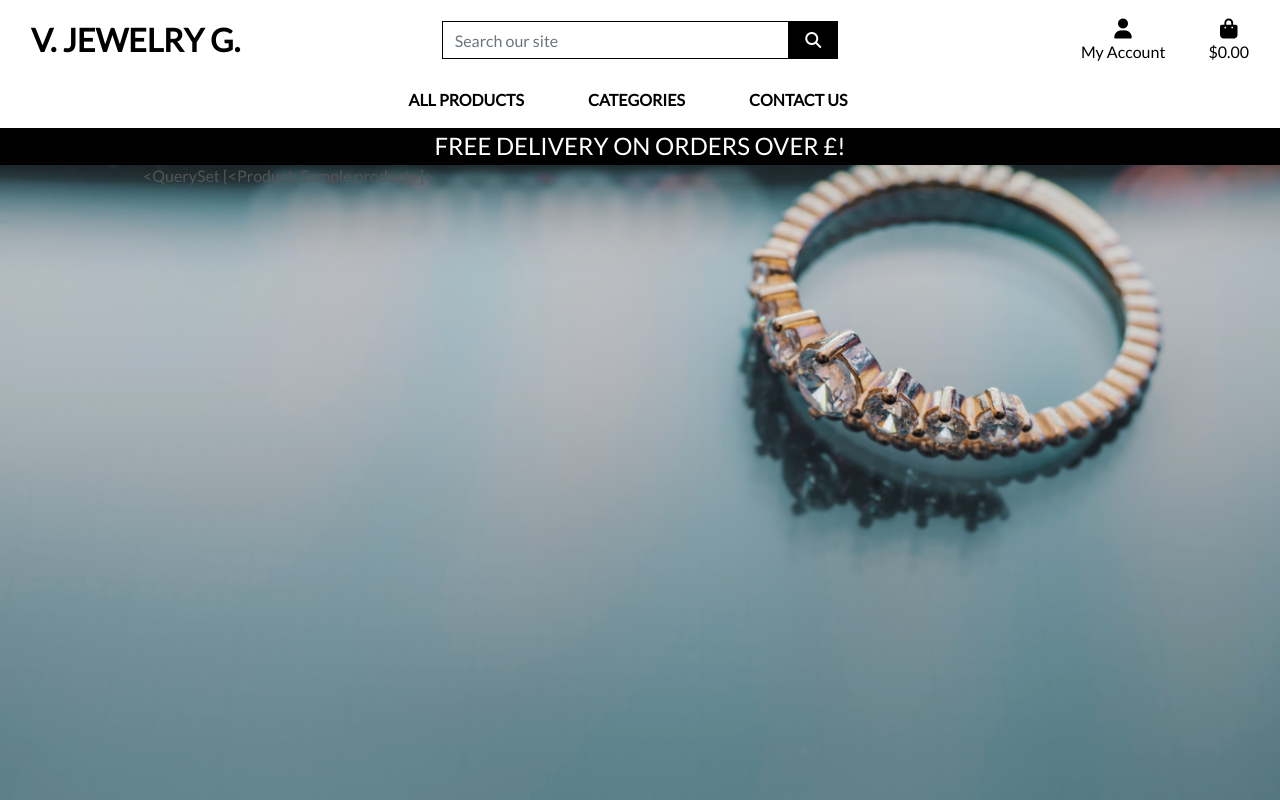
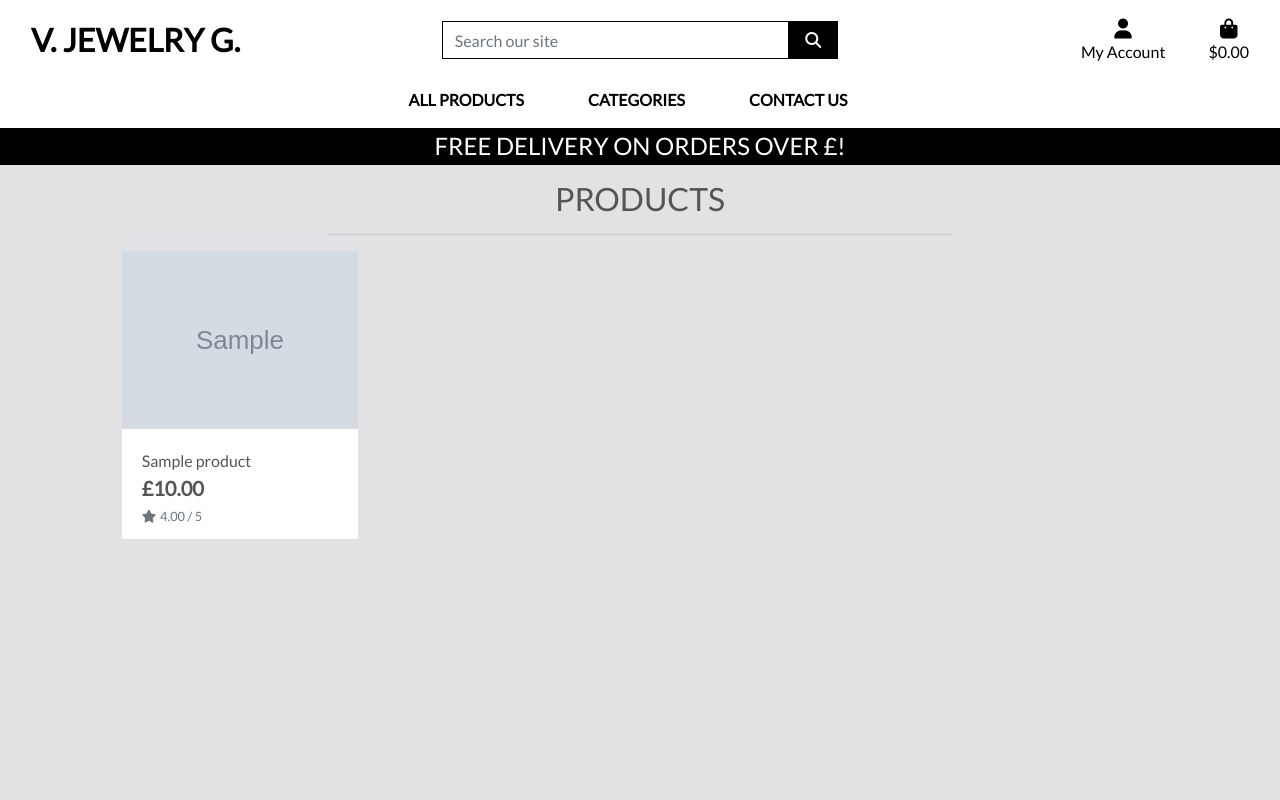
Before and after one commit to Vaidots/Project-5, a Django app: page /products/ in a window 1280 px wide. Run offline with Django 3.2, Linux system fonts and the light colour scheme; tables that the repository leaves empty hold one stand-in row (values such as "Sample post"); grey boxes marked "Sample" are stand-in pictures; some libraries are stand-ins or nearby versions.

Commit message:
Add structure to product.html

```diff
--- a/V_jewelry_G/settings.py
+++ b/V_jewelry_G/settings.py
@@ -152,4 +152,6 @@ STATICFILES_DIRS = (os.path.join(BASE_DIR, 'static'),)
 MEDIA_URL = '/media/'
 MEDIA_ROOT = os.path.join(BASE_DIR, 'media')
 
+
+
 DEFAULT_AUTO_FIELD = 'django.db.models.BigAutoField'
--- a/products/templates/products/products.html
+++ b/products/templates/products/products.html
@@ -10,10 +10,68 @@
 {% endblock %}
 
 {% block content %}
-    <div class="container">
+    <div class="overlay"></div>
+    <div class="container-fluid">
         <div class="row">
-            <div class="col">
-                {{ products }}
+            <div class="col text-center mt-3">
+                <h2 class="logo-font">Products</h2>
+                <hr class="w-50 mb-1">
+            </div>
+        </div>
+        <div class="row">
+            <div class="product-container col-10 offset-1">
+                <div class="row mt-1 mb-2"></div>
+                <div class="row">
+                    {% for product in products %}
+                        <div class="col-sm-6 col-md-6 col-lg-4 col-xl-3">
+                            <div class="card h-100 border-0">
+                                {% if product.image %}
+                                <a href="">
+                                    <img class="card-img-top img-fluid" src="{{ product.image.url }}" alt="{{ product.name }}">
+                                </a>
+                                {% else %}
+                                <a href="">
+                                    <img class="card-img-top img-fluid shadow" src="{{ MEDIA_URL }}noimage.png" alt="{{ product.name }}">                                </a>
+                                {% endif %}
+                                <div class="card-body pb-0">
+                                    <p class="mb-0">{{ product.name }}</p>
+                                </div>
+                                <div class="card-footer bg-white pt-0 border-0 text-left">
+                                    <div class="row">
+                                        <div class="col">
+                                            <p class="lead mb-0 text-left font-weight-bold">£{{ product.price }}</p>
+                                            {% if product.rating %}
+                                                <small class="text-muted"><i class="fas fa-star mr-1"></i>{{ product.rating }} / 5</small>
+                                            {% else %}
+                                                <small class="text-muted">No Rating</small>
+                                            {% endif %}
+                                        </div>
+                                    </div>
+                                </div>
+                            </div>
+                        </div>
+                        {% if forloop.counter|divisibleby:1 %}
+                            <div class="col-12 d-sm-none mb-5">
+                                <hr>
+                            </div>
+                        {% endif %}
+                        {% if forloop.counter|divisibleby:2 %}
+                            <div class="col-12 d-none d-sm-block d-md-block d-lg-none mb-5">
+                                <hr>
+                            </div>
+                        {% endif %}
+                        {% if forloop.counter|divisibleby:3 %}
+                            <div class="col-12 d-none d-lg-block d-xl-none mb-5">
+                                <hr>
+                            </div>
+                        {% endif %}
+                        {% if forloop.counter|divisibleby:4 %}
+                            <div class="col-12 d-none d-xl-block mb-5">
+                                <hr>
+                            </div>
+                        {% endif %}
+                    {% endfor %}
+                </div>
             </div>
         </div>
     </div>
--- a/static/css/base.css
+++ b/static/css/base.css
@@ -60,6 +60,21 @@ body {
     border: 1px solid black !important;
 }
 
+
+.overlay {
+	height: 100%;
+	width: 100%;
+	top: 0;
+	left: 0;
+	position: fixed;
+	background: #e2e2e4;
+	z-index: -1;
+}
+
+.card {
+    height: fit-content !important;
+}
+
 /* -------------------------------- Media Queries */
 
 /* Slightly larger container on xl screens */
```
Also changed, not shown: media/noimage.png (added).
